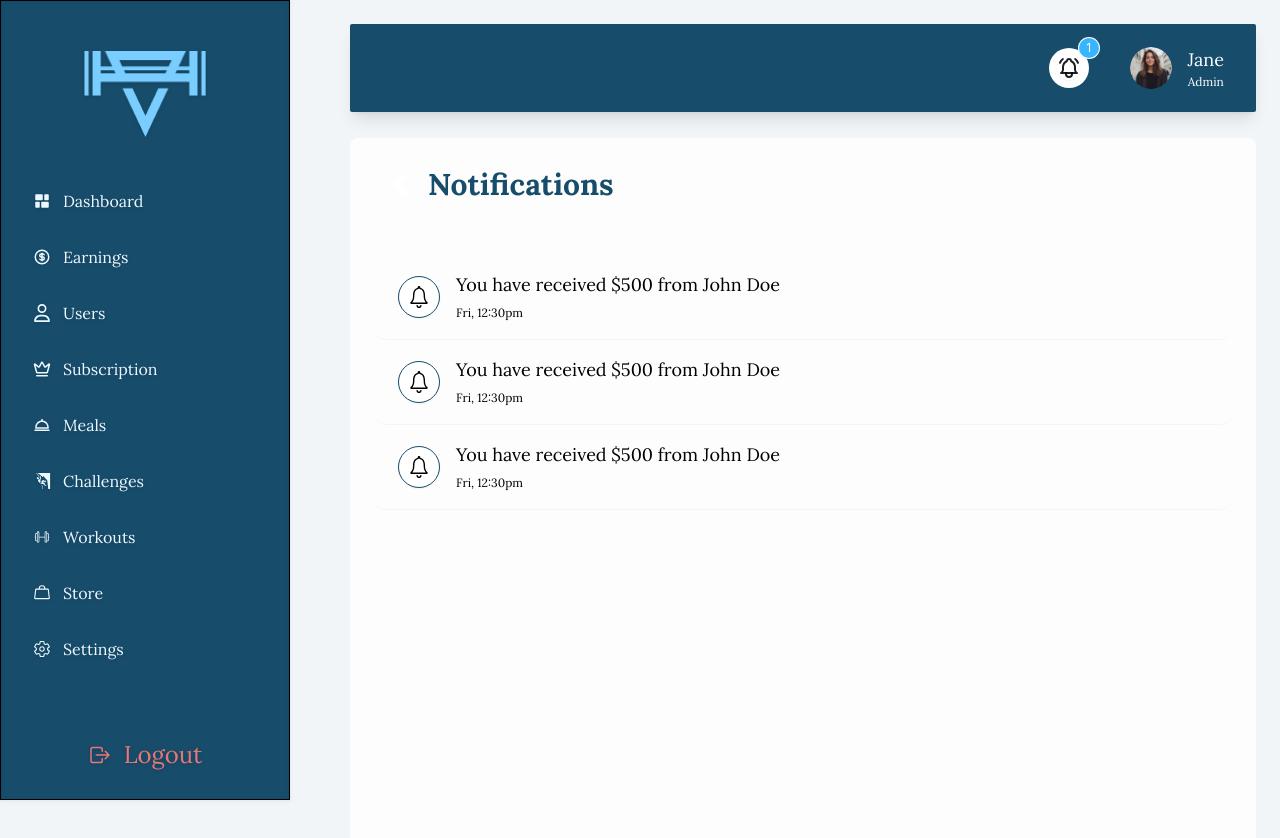
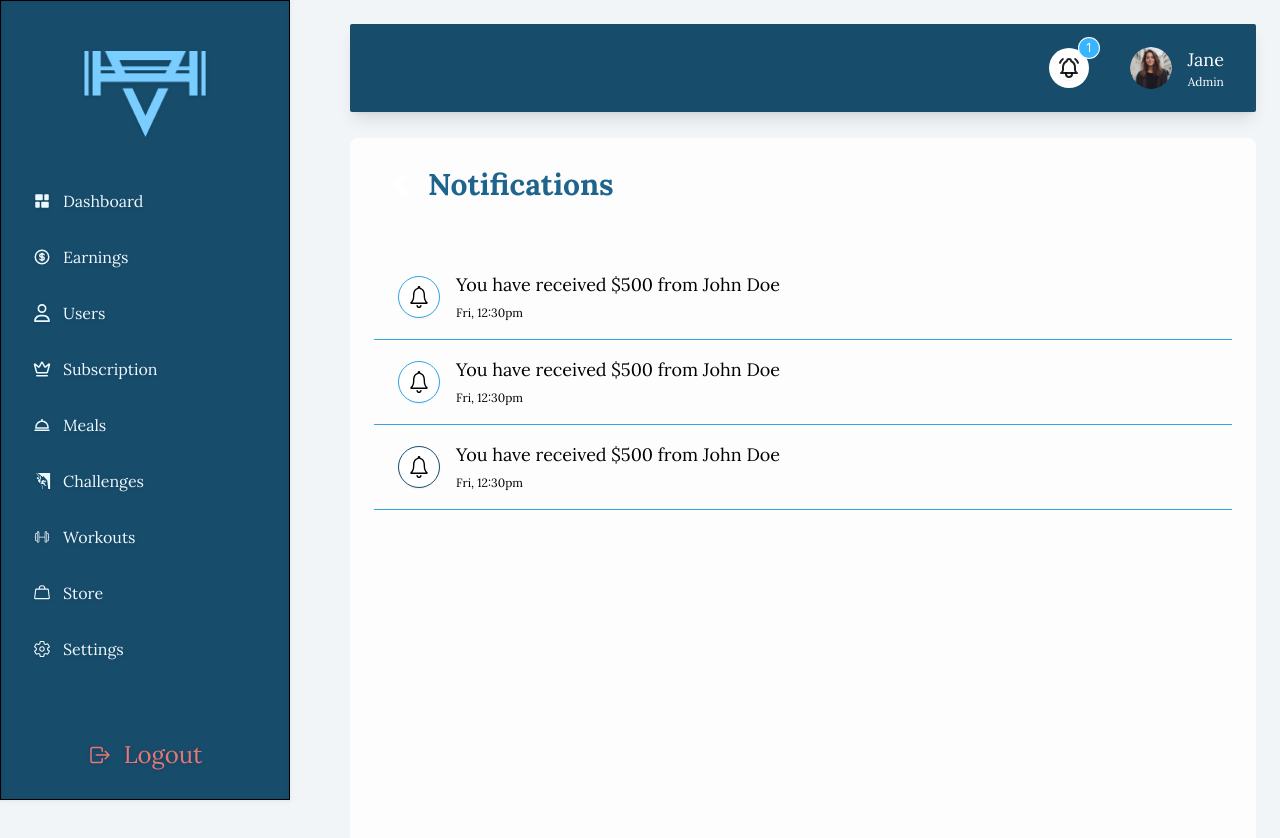
Before and after one commit to BS-Joy/zen-active-admin, a React (Vite) app: page /notifications in a window 1280 px wide. Shown: the top 838 px of the page. Built offline with nearby package versions, Linux system fonts and the light colour scheme.

Commit message:
notifications

```diff
--- a/src/pages/Main/Notifications/Notifications.jsx
+++ b/src/pages/Main/Notifications/Notifications.jsx
@@ -11,30 +11,30 @@ const Notifications = () => {
     <div className=" rounded-lg min-h-screen bg-[#FDFDFD]">
       <div className="px-[32px] py-6 text-white bg-info rounded-t-lg flex items-center gap-3">
         <FaAngleLeft onClick={() => navigate(-1)} className="text-white" size={34} />
-        <h1 className="text-[30px] text-[#174C6B] font-bold">Notifications</h1>
+        <h1 className="text-[30px] text-[#1E648C] font-bold">Notifications</h1>
       </div>
       <div className="p-[24px]">
-        <div className="group flex items-center gap-4 px-[24px] py-4 cursor-pointer border-b border-blue-50 hover:bg-[#174C6B] transition-all rounded-xl">
+        <div className="group flex items-center gap-4 px-[24px] py-4 cursor-pointer border-b border-[#32A5E8] hover:bg-[#32A5E8] transition-all hover:rounded-xl">
           <IoIosNotificationsOutline
             style={{ cursor: "pointer" }}
-            className={`border border-[#174C6B] w-[42px] h-[42px] rounded-full p-1.5 shadow-sm bg-white`}
+            className={`border border-[#32A5E8] w-[42px] h-[42px] rounded-full p-1.5 shadow-sm bg-white`}
           />
           <div className="space-y-[2px] group-hover:text-white">
             <h6 className="text-lg">You have received $500 from John Doe</h6>
             <small className="text-[12px]  hover:text-gray-200">Fri, 12:30pm</small>
           </div>
         </div>
-        <div className="group flex items-center gap-4 px-[24px] py-4 cursor-pointer border-b border-blue-50 hover:bg-[#174C6B] transition-all rounded-xl">
+        <div className="group flex items-center gap-4 px-[24px] py-4 cursor-pointer border-b border-[#32A5E8] hover:bg-[#32A5E8] transition-all hover:rounded-xl">
           <IoIosNotificationsOutline
             style={{ cursor: "pointer" }}
-            className={`border border-[#174C6B] w-[42px] h-[42px] rounded-full p-1.5 shadow-sm bg-white`}
+            className={`border border-[#32A5E8] w-[42px] h-[42px] rounded-full p-1.5 shadow-sm bg-white`}
           />
           <div className="space-y-[2px] group-hover:text-white">
             <h6 className="text-lg">You have received $500 from John Doe</h6>
             <small className="text-[12px]  hover:text-gray-200">Fri, 12:30pm</small>
           </div>
         </div>
-        <div className="group flex items-center gap-4 px-[24px] py-4 cursor-pointer border-b border-blue-50 hover:bg-[#174C6B] transition-all rounded-xl">
+        <div className="group flex items-center gap-4 px-[24px] py-4 cursor-pointer border-b border-[#32A5E8] hover:bg-[#32A5E8] transition-all hover:rounded-xl">
           <IoIosNotificationsOutline
             style={{ cursor: "pointer" }}
             className={`border border-[#174C6B] w-[42px] h-[42px] rounded-full p-1.5 shadow-sm bg-white`}
```
